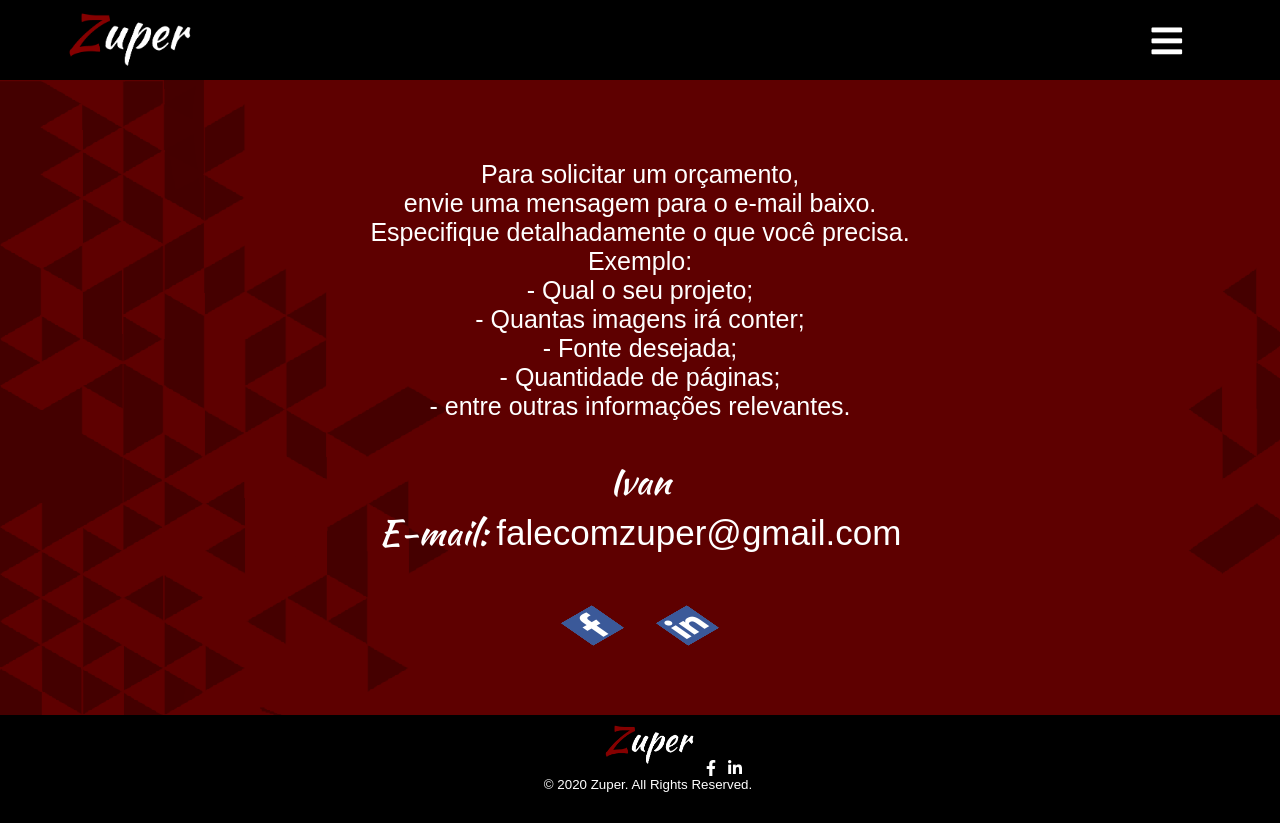
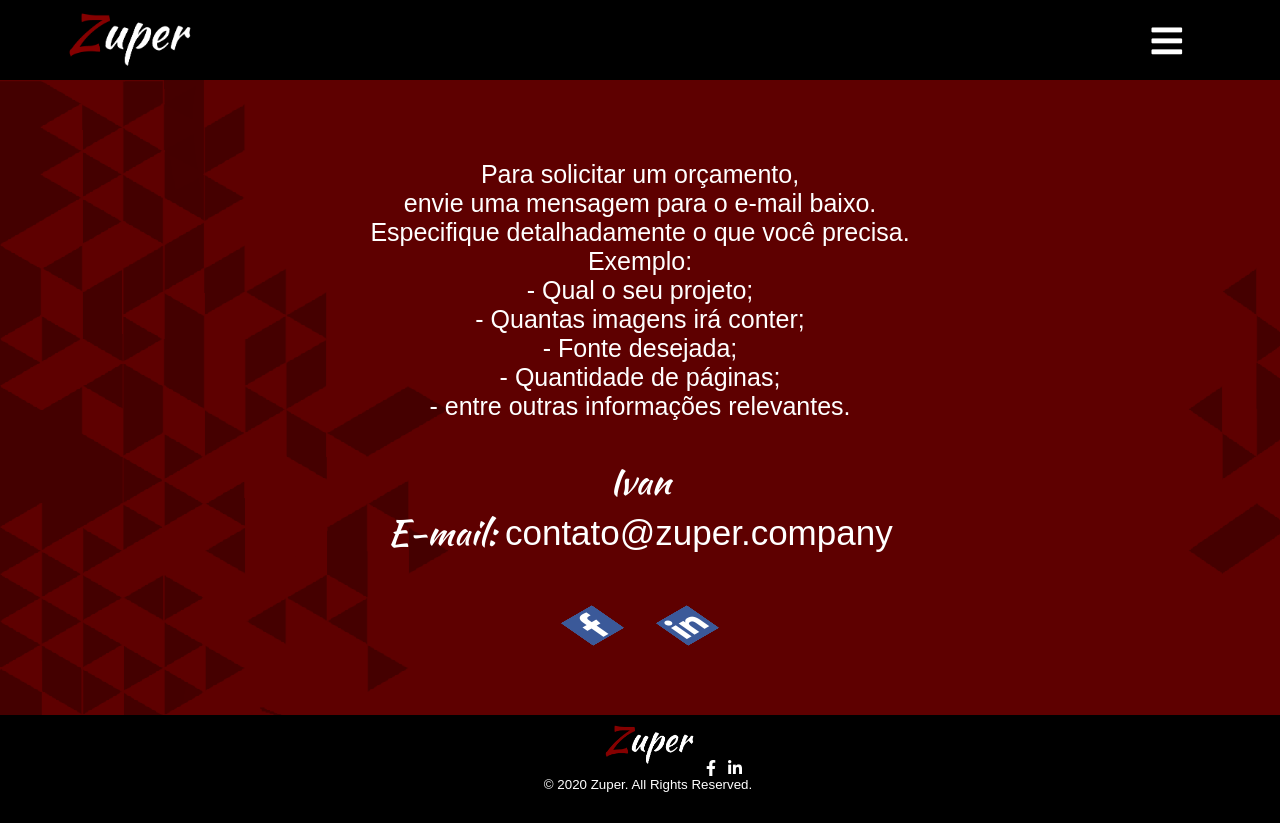
Before and after one commit to IvanLopesGit/Zuper, a React (Create React App) app in the folder zuper/: page /Contato in a window 1280 px wide. Built offline with nearby package versions, Linux system fonts and the light colour scheme.

Commit message:
atualização contato
mudança do e-mail

```diff
--- a/zuper/src/Components/Pages/Contact.js
+++ b/zuper/src/Components/Pages/Contact.js
@@ -24,7 +24,7 @@
           <div className="contact-name">Ivan</div>
           <div className="contact-mail">
             E-mail:{" "}
-            <a href="mailto:falecomzuper@gmail.com">falecomzuper@gmail.com</a>{" "}
+            <a href="mailto:falecomzuper@gmail.com">contato@zuper.company</a>{" "}
           </div>
           <div className="media">
             <div className="redesocial">
```
